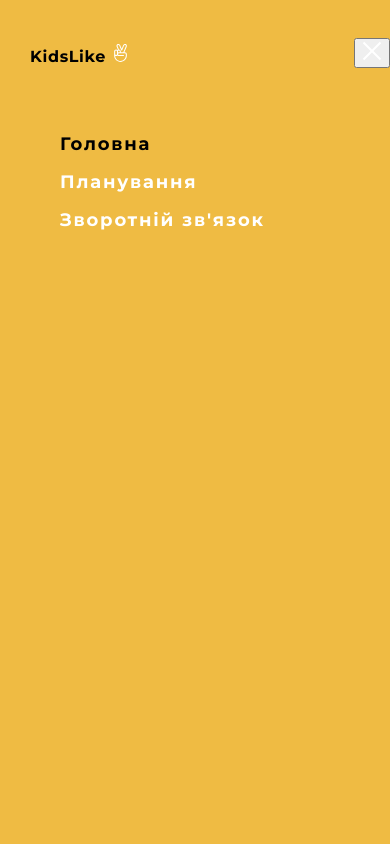
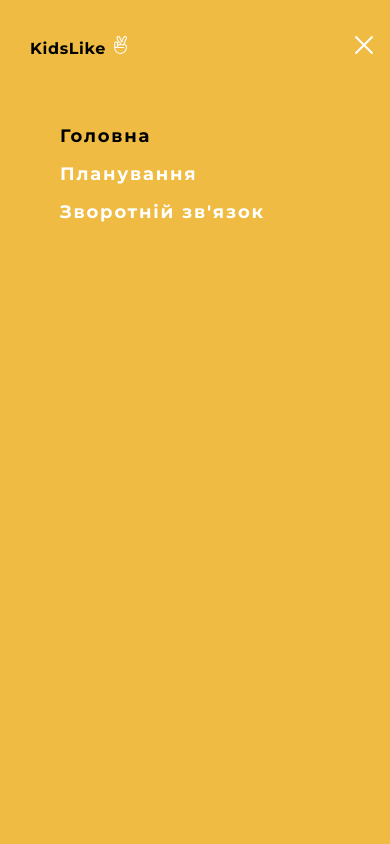
Before and after one commit to vbguard/kidsLike, a React app: page / in a window 390 px wide. Both pictures are taken after a click on the button 343 px from the left and 52 px from the top of the page. Shown: the top 844 px of the page. Built offline with nearby package versions, Linux system fonts and the light colour scheme.

Commit message:
changed css for header

```diff
--- a/src/components/Header/Header.module.css
+++ b/src/components/Header/Header.module.css
@@ -20,8 +20,8 @@ img {
     height: 60px;
     margin: 0 auto;
     display: flex;
-    justify-content: space-around;
-   margin-bottom: 20px;
+
+
 }
 
 .logoIcon {
@@ -44,6 +44,7 @@ img {
   color: var(--black);
   text-decoration: none;
   margin-top: 18px;
+ margin-left: 30px;
 }
 
 .burger {
@@ -76,7 +77,7 @@ img {
   margin-top: 0;
   height: 80px;
   align-items: center;
-
+  margin-left: 0;
 }
 
 .logoIcon {
--- a/src/components/Nav/Nav.js
+++ b/src/components/Nav/Nav.js
@@ -18,7 +18,7 @@ const Nav = () => (
       </NavLink>
     </li>
     <li>
-      <NavLink to="*" className={styles.navLink} activeStyle={activeStyle}>
+      <NavLink to="/contacts" className={styles.navLink} activeStyle={activeStyle}>
         Зворотнiй зв&apos;язок
       </NavLink>
     </li>
--- a/src/components/NavLogin/NavLogin.js
+++ b/src/components/NavLogin/NavLogin.js
@@ -1,6 +1,4 @@
 import React, { Component } from 'react';
-// import { withRouter } from 'react-router';
-// import PropTypes from 'prop-types';
 import Modal from 'react-modal';
 import { NavLink } from 'react-router-dom';
 import Icon from '../Icon/Icon';
@@ -66,7 +64,7 @@ export default class NavLogin extends Component {
             </li>
             <li>
               <NavLink
-                to="contact"
+                to="/contact"
                 className={styles.menuOpenNavLink}
                 onClick={this.toggleModal}
                 activeStyle={activeStyle}
--- a/src/components/NavLogin/NavLogin.module.css
+++ b/src/components/NavLogin/NavLogin.module.css
@@ -9,9 +9,10 @@
 
 .container {
     display: flex;
-    width: 70px;
+    width: 90px;
     justify-content: space-evenly;
     margin-top: 38px;
+    margin-left: 100px;
 }
 .burger {
     width: 20px;
@@ -40,7 +41,7 @@
 .img {
     display: none;
 }
-
+.btn { font-size: 0; }
 /* styles for open modal menu */
 
 .menuOpenContainer {
@@ -71,7 +72,7 @@
   text-align: left;
   color: var(--black);
   text-decoration: none;
-  margin-top: 18px;
+  margin-top: 10px;
   display: block;
   margin-bottom: 58px;
 
@@ -101,7 +102,11 @@
     position: absolute;
     top: 0;
     right: 0;
-    margin-top: 38px;
+    margin-top: 34px;
+    margin-right: 10px;
+    background: transparent;
+    border: none;
+     font-size: 0;
 }
 
 @media screen and (min-width:768px) {
@@ -111,6 +116,7 @@
       margin-top: 30px;
       width: 80px;
       align-items: center;
+      margin-left: 0;
     }
 
 
```
